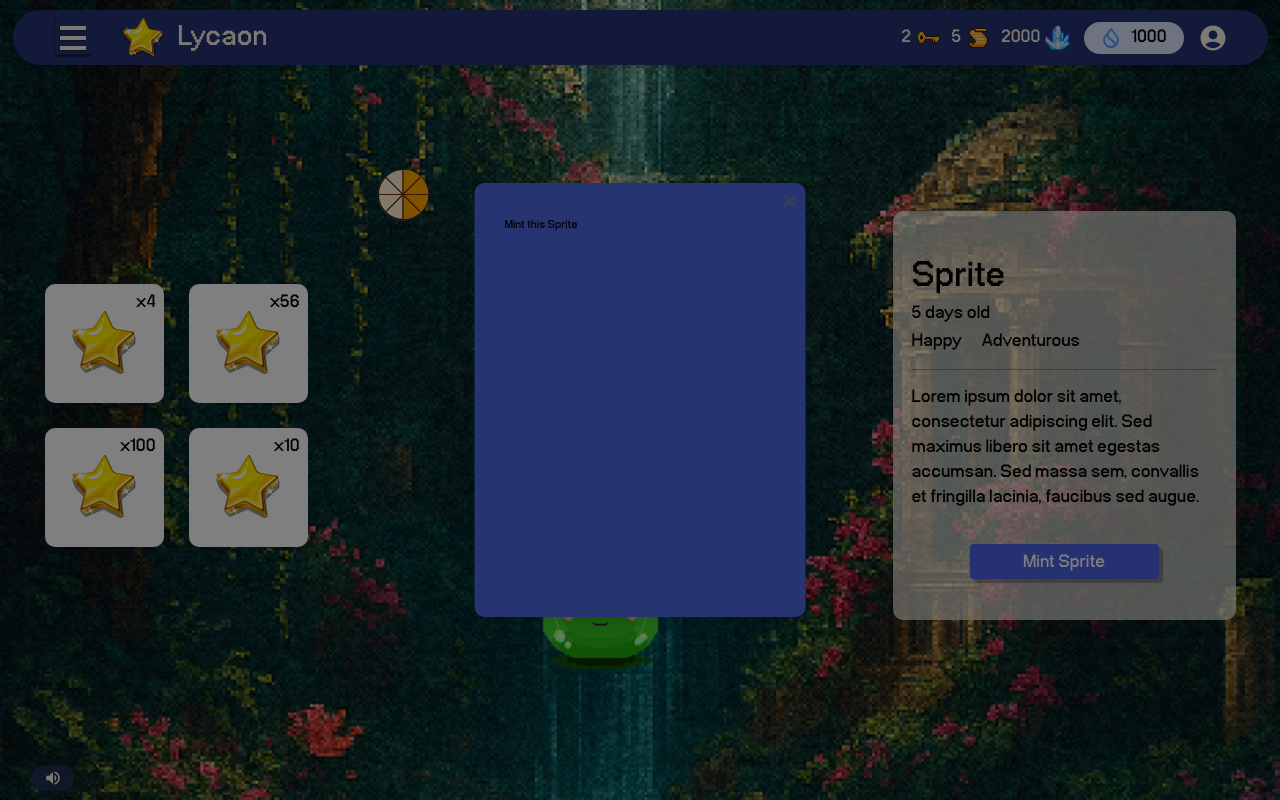
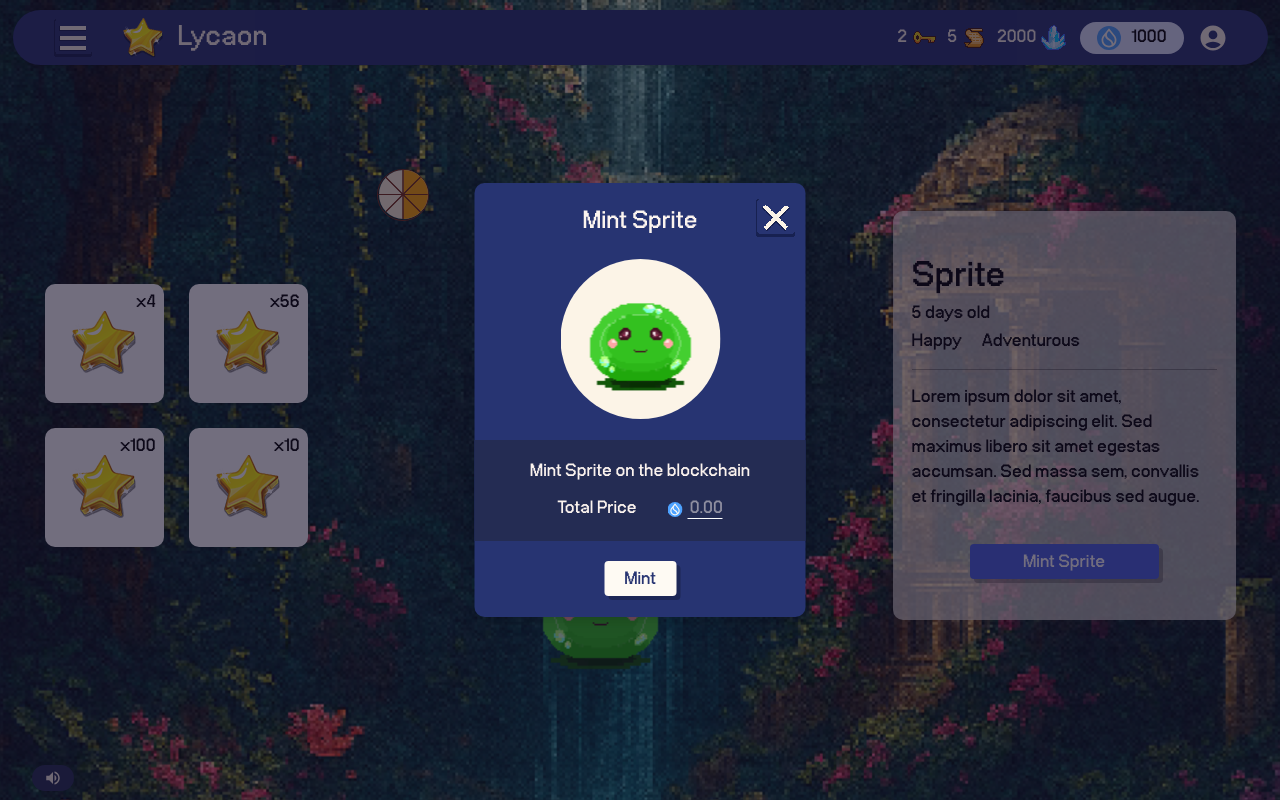
Before and after one commit to AntiAvengers/Lycaon, a React (Vite) app in the folder client/: page /collection/spriteDetail in a window 1280 px wide. Both pictures are taken after a click on the button "Mint Sprite". Built offline with nearby package versions, Linux system fonts and the light colour scheme.

Commit message:
css first part of mintPg

```diff
--- a/client/src/components/collectionPg.jsx
+++ b/client/src/components/collectionPg.jsx
@@ -6,46 +6,55 @@ import FavoriteBorderIcon from "@mui/icons-material/FavoriteBorder";
 const creaturesList = [
     {
         src: "/assets/sprites/celestial-sprite.png",
+        still:"/assets/stillSprites/still-slime.svg",
         label: "creature1",
         to: "/collection/spriteDetail",
     },
     {
         src: "/assets/sprites/slime-sprite.gif",
+        still:"/assets/stillSprites/still-slime.svg",
         label: "creature2",
         to: "/collection/spriteDetail",
     },
     {
         src: "/assets/sprites/celestial-sprite.png",
+        still:"/assets/stillSprites/still-slime.svg",
         label: "creature3",
         to: "/collection/spriteDetail",
     },
     {
         src: "/assets/star.png",
+        still:"/assets/stillSprites/still-slime.svg",
         label: "creature4",
         to: "/collection/spriteDetail",
     },
     {
         src: "/assets/sprites/slime-sprite.gif",
+        still:"/assets/stillSprites/still-slime.svg",
         label: "creature5",
         to: "/collection/spriteDetail",
     },
     {
         src: "/assets/star.png",
+        still:"/assets/stillSprites/still-slime.svg",
         label: "creature6",
         to: "/collection/spriteDetail",
     },
     {
         src: "/assets/star.png",
+        still:"/assets/stillSprites/still-slime.svg",
         label: "creature7",
         to: "/collection/spriteDetail",
     },
     {
         src: "/assets/sprites/slime-sprite.gif",
+        still:"/assets/stillSprites/still-slime.svg",
         label: "creature8",
         to: "/collection/spriteDetail",
     },
     {
         src: "/assets/star.png",
+        still:"/assets/stillSprites/still-slime.svg",
         label: "creature9",
         to: "/collection/spriteDetail",
     },
--- a/client/src/components/headerComp/suiWallet.jsx
+++ b/client/src/components/headerComp/suiWallet.jsx
@@ -3,9 +3,9 @@ const SuiWallet = () => {
         <div className="relative h-[32px] bg-[#E0E6FF] rounded-[39px] text-black">
             <section className="hidden h-full sm:flex sm:flex-row items-center px-[17px] gap-[10px]">
                 <img
-                    src="/assets/icons/sui-logo.svg"
+                    src="/assets/icons/sui-icon-bg.svg"
                     alt="Sui Icon"
-                    className="w-[20px] h-[20px] "
+                    className="w-[24px] h-[24px]"
                 />
                 <div className="flex items-center h-[25px]">
                     <h1 className="text-[25px]">1000</h1>
--- a/client/src/components/mintPg.jsx
+++ b/client/src/components/mintPg.jsx
@@ -1,21 +1,62 @@
+import { useState } from "react";
 import PropTypes from "prop-types";
 
-const MintPg = ({ onClose }) => {
+const MintPg = ({ onClose, sprite }) => {
+    const [price, setPrice] = useState("");
+
+    const handlePriceChange = (e) => {
+        setPrice(e.target.value);
+    };
+
     return (
-        <div className="fixed top-1/2 left-1/2 transform -translate-x-1/2 -translate-y-1/2 bg-[#273472] rounded-[10px] shadow-lg p-[30px] z-50 w-[331px] h-[434px]">
-            <button
+        <div className="fixed top-1/2 left-1/2 transform -translate-x-1/2 -translate-y-1/2 bg-[#273472] rounded-[10px] shadow-lg z-50 w-[331px] h-[434px] flex flex-col items-center justify-evenly">
+            <img
+                src="/assets/icons/closeBtn.svg"
+                alt="closeBtn"
                 onClick={onClose}
-                className="absolute top-2 right-2 text-xl font-bold text-gray-700 hover:text-black"
-            >
-                ✕
+                className="absolute top-[15px] right-[10px] cursor-pointer w-[40px] h-[40px]"
+            />
+            <h1 className="text-[35px] text-[#FCF4EF] leading-none">
+                Mint {sprite.name}
+            </h1>
+            <img
+                src={sprite.still}
+                alt={sprite.name}
+                className="w-[160px] h-[160px]"
+            />
+            <section className="w-full h-[101px] bg-[#242C53] flex flex-col items-center justify-center text-[#FCF4EF] text-[25px]">
+                <p>Mint {sprite.name} on the blockchain</p>
+                <div className="w-[50%] flex flex-row justify-between items-center">
+                    <p>Total Price</p>
+                    <div className="flex flex-row justify-center items-center">
+                        <img
+                            src="/assets/icons/sui-icon-bg.svg"
+                            alt="Sui Icon"
+                            className="w-[15px] h-[15px] mr-[5px]"
+                        />
+                        <input
+                            type="number"
+                            value={price}
+                            onChange={handlePriceChange}
+                            placeholder="0.00"
+                            className="no-spinner w-[35px] h-[20px] border-b-[1px] border-white outline-none bg-transparent text-end"
+                        />
+                    </div>
+                </div>
+            </section>
+            <button className="w-[72px] h-[35px] bg-[#FEFAF3] rounded-[4px] shadow-[4px_4px_0_rgba(0,0,0,0.25)] active:translate-x-[4px] active:translate-y-[4px] active:shadow-none transition-all duration-75 text-[25px] text-[#273472] text-center">
+                Mint
             </button>
-            <h1>Mint this Sprite</h1>
         </div>
     );
 };
 
 MintPg.propTypes = {
     onClose: PropTypes.func.isRequired,
+    sprite: PropTypes.shape({
+        name: PropTypes.string.isRequired,
+        still: PropTypes.string.isRequired,
+    }).isRequired,
 };
 
 export default MintPg;
--- a/client/src/components/spriteDetailPg.jsx
+++ b/client/src/components/spriteDetailPg.jsx
@@ -15,6 +15,7 @@ const initialFoodList = [
 const sprite = {
     name: "Sprite",
     src: "/assets/sprites/slime-sprite.gif",
+    still:"/assets/stillSprites/still-slime.svg",
     hunger: 4,
     age: 5,
     personality: ["Happy", "Adventurous"],
@@ -113,8 +114,8 @@ const SpritesDetailPg = () => {
 
             {/* Minting Comp Popup */}
             {showMint && (
-                <div className="fixed inset-0 bg-black/50 z-50 flex items-center justify-center">
-                    <MintPg onClose={closeMint} />
+                <div className="fixed inset-0 bg-[#140E28]/60 z-50 flex items-center justify-center">
+                    <MintPg onClose={closeMint} sprite={sprite} />
                 </div>
             )}
         </div>
--- a/client/src/style.css
+++ b/client/src/style.css
@@ -43,3 +43,14 @@ body.spriteDetail-bg {
     /* justify-content: center; */
     /* align-items: center; */
 }
+
+/* Removes spinner from number inputs */
+.no-spinner::-webkit-outer-spin-button,
+.no-spinner::-webkit-inner-spin-button {
+  -webkit-appearance: none;
+  margin: 0;
+}
+
+.no-spinner {
+  -moz-appearance: textfield; /* Firefox */
+}
```
Also changed, not shown: client/public/assets/icons/sui-icon-bg.svg (added), client/public/assets/stillSprites/still-slime.svg (added).
